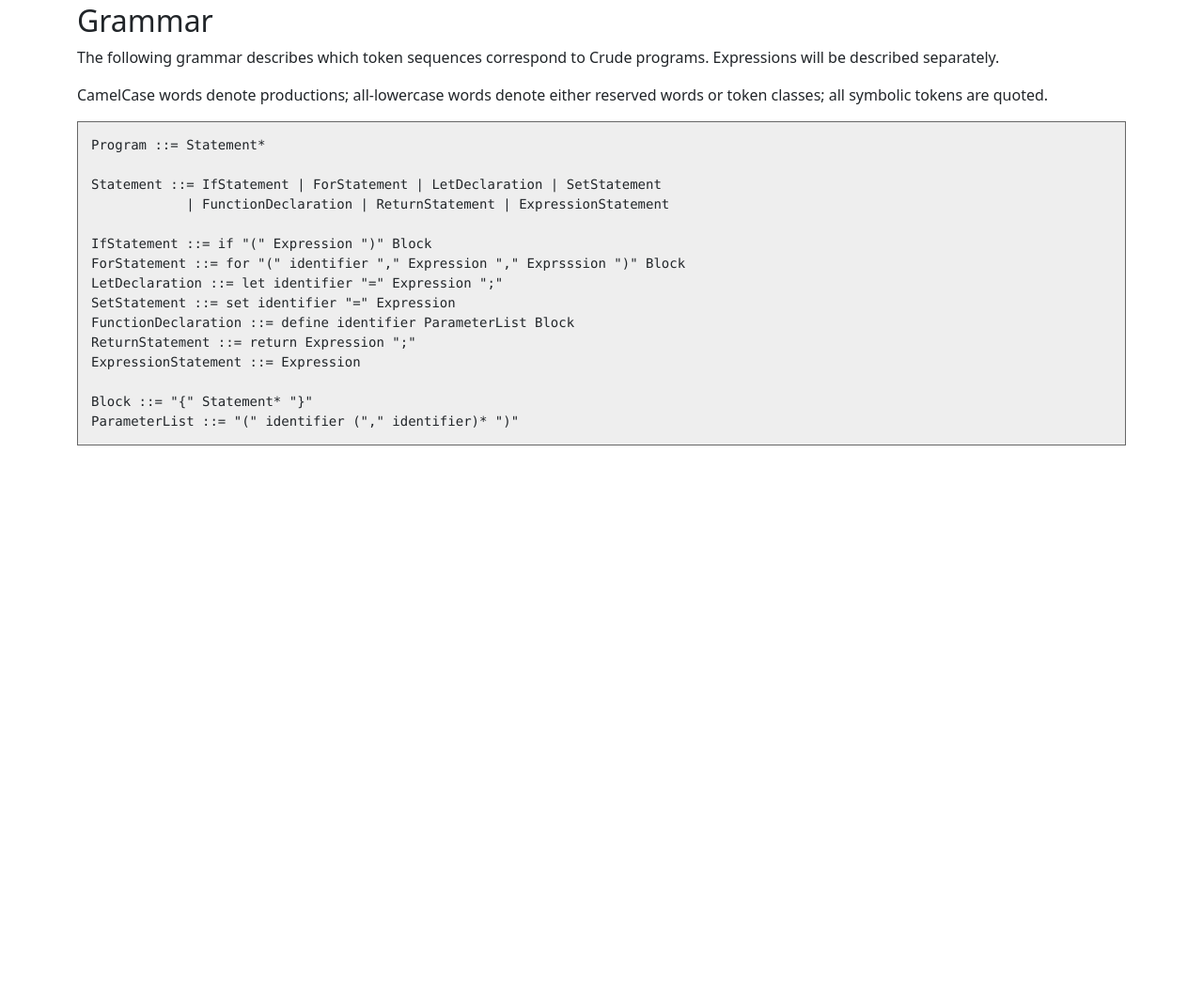
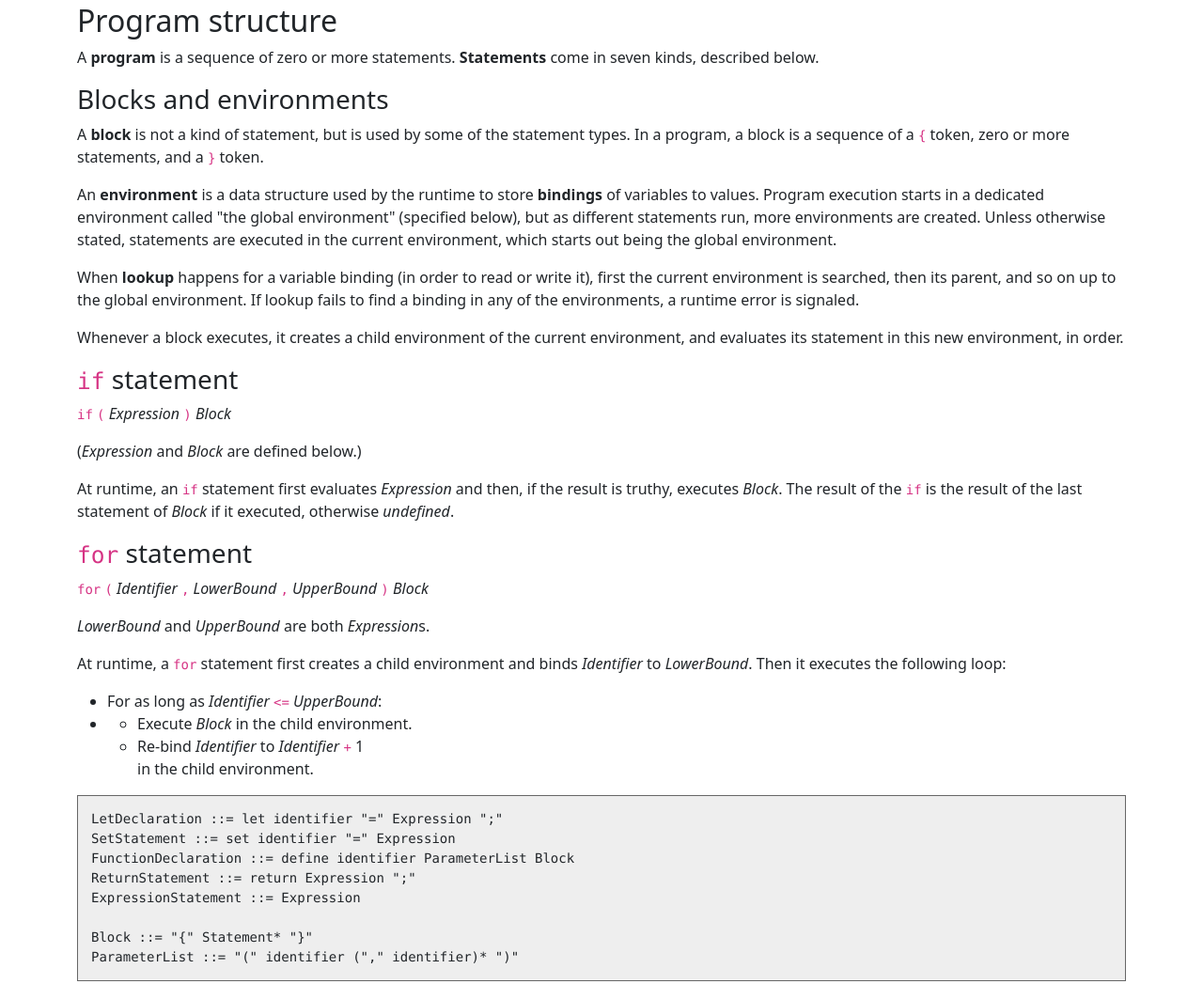
Before and after one commit to masak/crude-spec, a plain HTML site: page index.html in a window 1280 px wide. Shown: the part 701-1748 px from the top of the page at 94% size. Before the commit the page ends 1191 px from the top, so only its background shows below. Drawn offline with Linux system fonts and the light colour scheme.

Commit message:
Re-think the description of statements
We introduce the statements one by one, and nail down their semantics
as quickly as possible. No BNF.

This commit converts `if` and `for` to the new format, but not yet
the others.

```diff
--- a/index.html
+++ b/index.html
@@ -21,7 +21,7 @@
       <nav>
         <ul>
           <li><a href="#tokens">Tokens</a></li>
-          <li><a href="#grammar">Grammar</a></li>
+          <li><a href="#structure">Program structure</a></li>
         </ul>
       </nav>
 
@@ -35,7 +35,7 @@
 
       <p>The following <strong>delimiters</strong> are recognized: <code>(</code> <code>)</code> <code>[</code> <code>]</code> <code>{</code> <code>}</code>.</p>
 
-      <p>The following <strong>separators</strong> are recognized: <code>,</code> <code>;</code>.</p>
+      <p>The following <strong>separators</strong> are recognized: <code>,</code> <code>;</code> and <strong>the end-of-file token</strong>.</p>
 
       <p><strong>Integers</strong> are any sequence of one or more digits.</p>
 
@@ -45,20 +45,47 @@
 
       <p>Any non-whitespace sequence of characters which doesn't match any of the above token categories is <strong>disallowed</strong>, and causes a tokenization error to be issued; in this case, the program is not processed further.</p>
 
-      <h2 id="grammar">Grammar</h2>
+      <h2 id="structure">Program structure</h2>
 
-      <p>The following grammar describes which token sequences correspond to Crude programs. Expressions will be described separately.</p>
+      <p>A <strong>program</strong> is a sequence of zero or more statements. <strong>Statements</strong> come in seven kinds, described below.</p>
 
-      <p>CamelCase words denote productions; all-lowercase words denote either reserved words or token classes; all symbolic tokens are quoted.</p>
+      <h3 id="blocks-environments">Blocks and environments</h3>
 
-      <pre><code>Program ::= Statement*
+      <p>A <strong>block</strong> is not a kind of statement, but is used by some of the statement types. In a program, a block is a sequence of a <code>{</code> token, zero or more statements, and a <code>}</code> token.</p>
 
-Statement ::= IfStatement | ForStatement | LetDeclaration | SetStatement
-            | FunctionDeclaration | ReturnStatement | ExpressionStatement
+      <p>An <strong>environment</strong> is a data structure used by the runtime to store <strong>bindings</strong> of variables to values. Program execution starts in a dedicated environment called "the global environment" (specified below), but as different statements run, more environments are created. Unless otherwise stated, statements are executed in the current environment, which starts out being the global environment.</p>
 
-IfStatement ::= if "(" Expression ")" Block
-ForStatement ::= for "(" identifier "," Expression "," Exprsssion ")" Block
-LetDeclaration ::= let identifier "=" Expression ";"
+      <p>When <strong>lookup</strong> happens for a variable binding (in order to read or write it), first the current environment is searched, then its parent, and so on up to the global environment. If lookup fails to find a binding in any of the environments, a runtime error is signaled.</p>
+
+      <p>Whenever a block executes, it creates a child environment of the current environment, and evaluates its statement in this new environment, in order.</p>
+
+      <h3 id="if-statement"><code>if</code> statement</h3>
+
+      <p><code>if</code> <code>(</code> <var>Expression</var> <code>)</code> <var>Block</var></p>
+
+      <p>(<var>Expression</var> and <var>Block</var> are defined below.)</p>
+
+      <p>At runtime, an <code>if</code> statement first evaluates <var>Expression</var> and then, if the result is truthy, executes <var>Block</var>. The result of the <code>if</code> is the result of the last statement of <var>Block</var> if it executed, otherwise <em>undefined</em>.</p>
+
+      <h3 id="for-statement"><code>for</code> statement</h3>
+
+      <p><code>for</code> <code>(</code> <var>Identifier</var> <code>,</code> <var>LowerBound</var> <code>,</code> <var>UpperBound</var> <code>)</code> <var>Block</var></p>
+
+      <p><var>LowerBound</var> and <var>UpperBound</var> are both <var>Expression</var>s.</p>
+
+      <p>At runtime, a <code>for</code> statement first creates a child environment and binds <var>Identifier</var> to <var>LowerBound</var>. Then it executes the following loop:</p>
+
+      <ul>
+        <li>For as long as <var>Identifier</var> <code>&lt;=</code> <var>UpperBound</var>:</li>
+        <li>
+          <ul>
+            <li>Execute <var>Block</var> in the child environment.</li>
+            <li>Re-bind <var>Identifier</var> to <var>Identifier</var> <code>+</code> 1</li> in the child environment.
+          </ul>
+        </li>
+      </ul>
+
+      <pre><code>LetDeclaration ::= let identifier "=" Expression ";"
 SetStatement ::= set identifier "=" Expression
 FunctionDeclaration ::= define identifier ParameterList Block
 ReturnStatement ::= return Expression ";"
```
